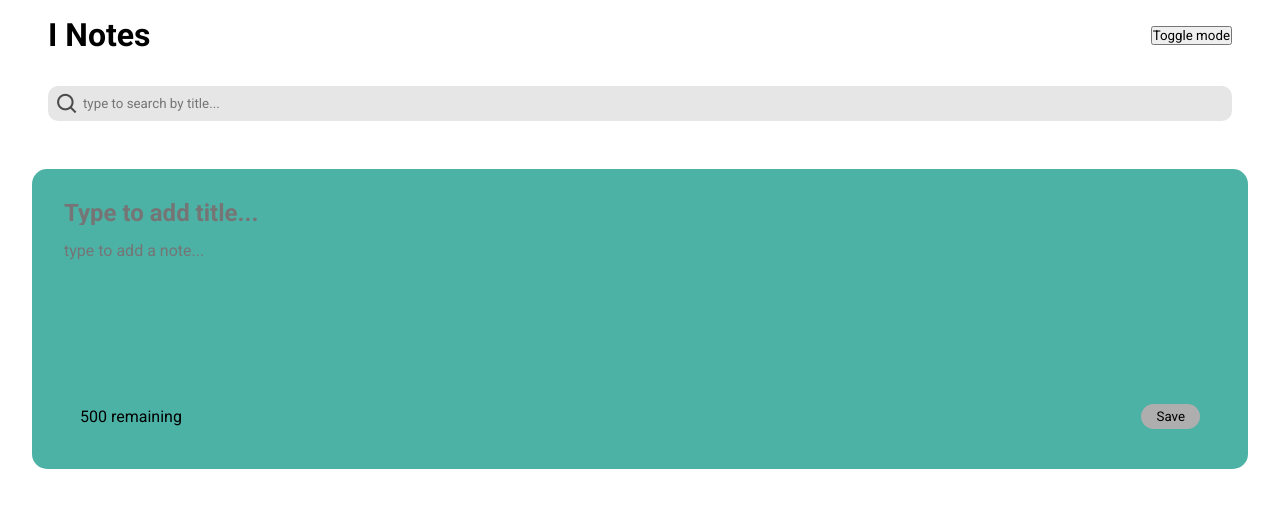
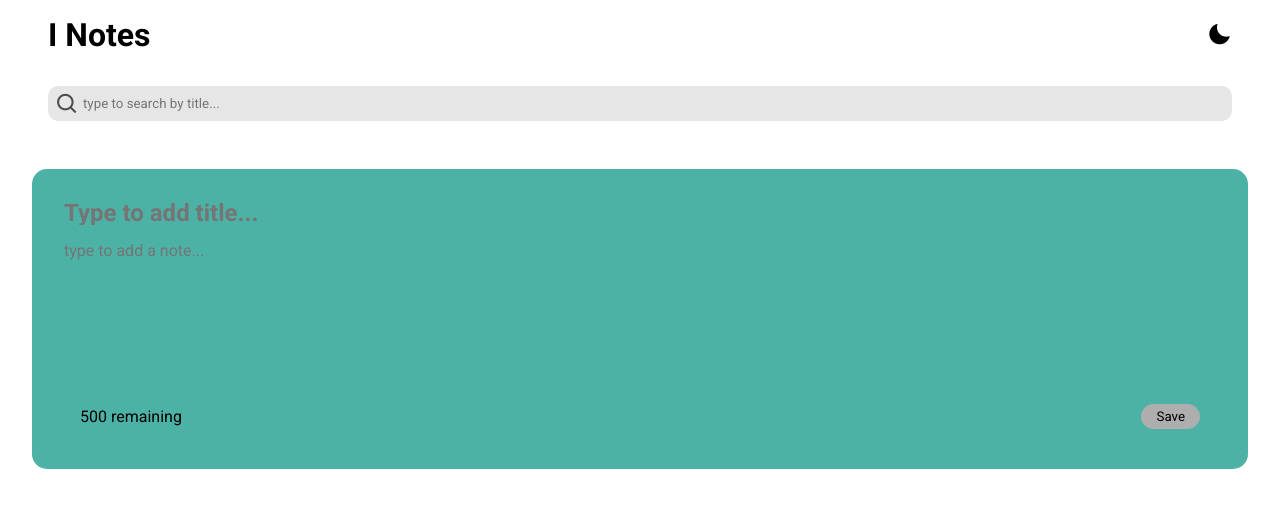
Before and after one commit to sebaslozano99/notes-app-react-js, a React (Create React App) app: page / in a window 1280 px wide. Shown: the top 508 px of the page. Built offline with nearby package versions, Linux system fonts and the light colour scheme.

Commit message:
added search by title functionality, etc

```diff
--- a/public/index.html
+++ b/public/index.html
@@ -15,6 +15,7 @@
       user's mobile device or desktop. See https://developers.google.com/web/fundamentals/web-app-manifest/
     -->
     <link rel="manifest" href="%PUBLIC_URL%/manifest.json" />
+    <link href='https://unpkg.com/boxicons@2.1.4/css/boxicons.min.css' rel='stylesheet'>
     <link href='https://unpkg.com/boxicons@2.1.4/css/boxicons.min.css' rel='stylesheet'>
     <!--
       Notice the use of %PUBLIC_URL% in the tags above.
--- a/src/App.js
+++ b/src/App.js
@@ -7,6 +7,7 @@ import NoteItem from "./components/noteItem/NoteItem";
 const initialState = {
   notes: JSON.parse(localStorage.getItem("notes")) ?? [],
   isDark: false,
+  search: "",
 }
 
 
@@ -42,6 +43,12 @@ function reducer(state, action){
         isDark: !state.isDark,
       }
 
+    case "setSearch":
+      return {
+        ...state,
+        search: action.payload,
+      }
+
     default:
       throw new Error("Unknown action type!");
   }
@@ -51,7 +58,7 @@ const TEXT_AREA_LIMIT = 500;
 
 
 function App(){
-  const [{notes, isDark}, dispatch] = useReducer(reducer, initialState);
+  const [{notes, isDark, search}, dispatch] = useReducer(reducer, initialState);
 
 
 
@@ -84,11 +91,11 @@ function App(){
 
       <Header isDark={isDark} dispatch={dispatch} />
 
-      <SearchBar />
+      <SearchBar search={search} dispatch={dispatch} />
 
       <NotesContainer notes={notes} TEXT_AREA_LIMIT={TEXT_AREA_LIMIT} onAddNote={handleAddNote} >
         {
-          notes.map((note) => <NoteItem note={note} key={note.id} textAreaLimit={TEXT_AREA_LIMIT} onDeleteNote={handleDeleteNote} onUpdatingNote={handleSetAsUpdating} onUpdateNote={handleUpdateNote}  />)
+          notes.filter((note) => note.title.toLowerCase().includes(search.toLowerCase())).map((note) => <NoteItem note={note} key={note.id} textAreaLimit={TEXT_AREA_LIMIT} onDeleteNote={handleDeleteNote} onUpdatingNote={handleSetAsUpdating} onUpdateNote={handleUpdateNote}  />)
         }
       </NotesContainer>
 
--- a/src/components/header/Header.jsx
+++ b/src/components/header/Header.jsx
@@ -7,7 +7,14 @@ function Header({isDark, dispatch}){
         <header className={style.header} >
             <h1 className={isDark ?         style.logoDark : ""} >I Notes</h1>
 
-            <button onClick={() => dispatch({type: "handleDarkMode"})} className={style.modeBtn} >Toggle mode</button>
+            <button onClick={() => dispatch({type: "handleDarkMode"})} className={style.modeBtn} >
+                {
+                    isDark ?
+                    <i className={`bx bxs-sun bx-sm ${style.modeIcon}`} ></i>
+                    :
+                    <i className='bx bxs-moon bx-sm' ></i>
+                }
+            </button>
         </header>
     )
 }
--- a/src/components/header/header.module.css
+++ b/src/components/header/header.module.css
@@ -16,4 +16,12 @@
 
 .modeBtn {
     cursor: pointer;
+    background-color: transparent;
+    border-style: none;
+    outline: none;
 }
+
+
+.modeIcon{
+    color: #fff;
+}
--- a/src/components/notesContainer/notesContainer.module.css
+++ b/src/components/notesContainer/notesContainer.module.css
@@ -11,6 +11,21 @@
     grid-auto-rows: 300px;
     gap: 1em;
     overflow-y: auto;
+}
+
+.main::-webkit-scrollbar {
+    width: 1em;
+}
+
+/* .main::-webkit-scrollbar-track {
+    padding: 5px;
+} */
+
+
+.main::-webkit-scrollbar-thumb {
+    background-color: #aeaeae;
+    border-radius: 10px;
+
 }
 
 
--- a/src/components/searchBar/searchBar.jsx
+++ b/src/components/searchBar/searchBar.jsx
@@ -1,15 +1,12 @@
-import { useState } from "react";
 import style from "./searchBar.module.css";
 
 
-function SearchBar(){
-
-    const [search, setSearch] = useState("");
+function SearchBar({search, dispatch}){
 
     return (
         <form className={style.form} >
 
-            <input type="text" placeholder="type to search by title..."  className={style.form__input} value={search} onChange={(e) => setSearch(e.target.value)}  />
+            <input type="text" placeholder="type to search by title..."  className={style.form__input} value={search} onChange={(e) => dispatch({type: "setSearch", payload: e.target.value})}  />
 
             <button className={style.button} >
                 <i className='bx bx-search bx-sm'></i>
```
